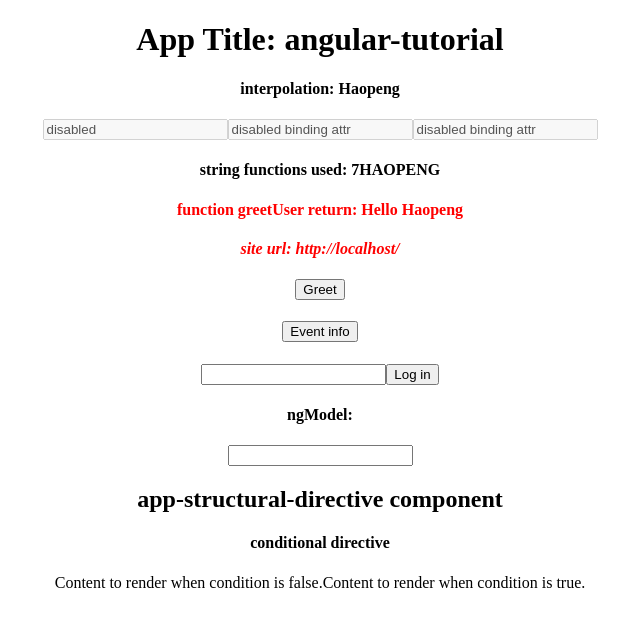
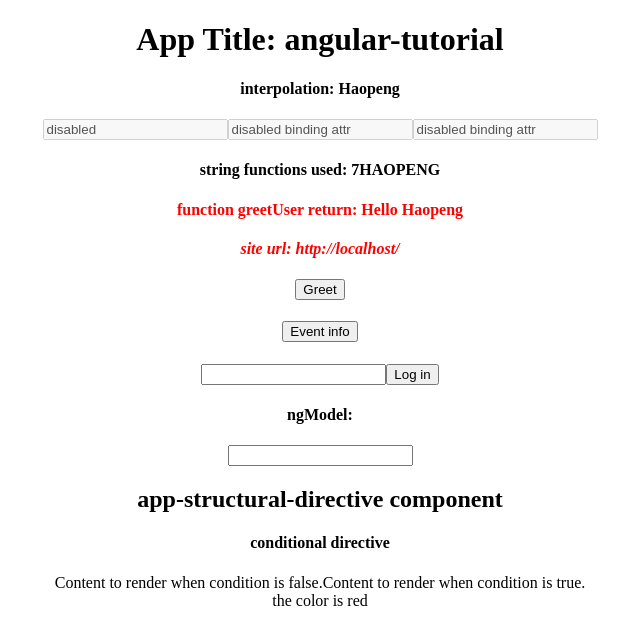
Before and after one commit to HaopengSun/angular-tutorial, an Angular app: page / in a window 1280 px wide. Shown: the top 644 px of the page, without its empty margins (320-960 px from the left). Built offline with nearby package versions, Linux system fonts and the light colour scheme.

Commit message:
ngSwitch directive

```diff
--- a/src/app/components/structural-directive/structural-directive.component.html
+++ b/src/app/components/structural-directive/structural-directive.component.html
@@ -9,3 +9,9 @@
 <div *ngIf="anotherCondition; then thenBlock else elseBlock"></div>
 <ng-template #thenBlock>Content to render when condition is true.</ng-template>
 <ng-template #elseBlock>Content to render when condition is false.</ng-template>
+
+<div [ngSwitch]="color">
+  <div *ngSwitchCase="'red'">the color is red</div>
+  <div *ngSwitchCase="'blue'">the color is blue</div>
+  <div *ngSwitchCase="'gree'">the color is green</div>
+</div>
--- a/src/app/components/structural-directive/structural-directive.component.ts
+++ b/src/app/components/structural-directive/structural-directive.component.ts
@@ -11,6 +11,8 @@ export class StructuralDirectiveComponent implements OnInit {
   public condition:boolean = false;
   public anotherCondition:boolean = true;
 
+  public color: string = "red"
+
   constructor() { }
 
   ngOnInit(): void {
```
